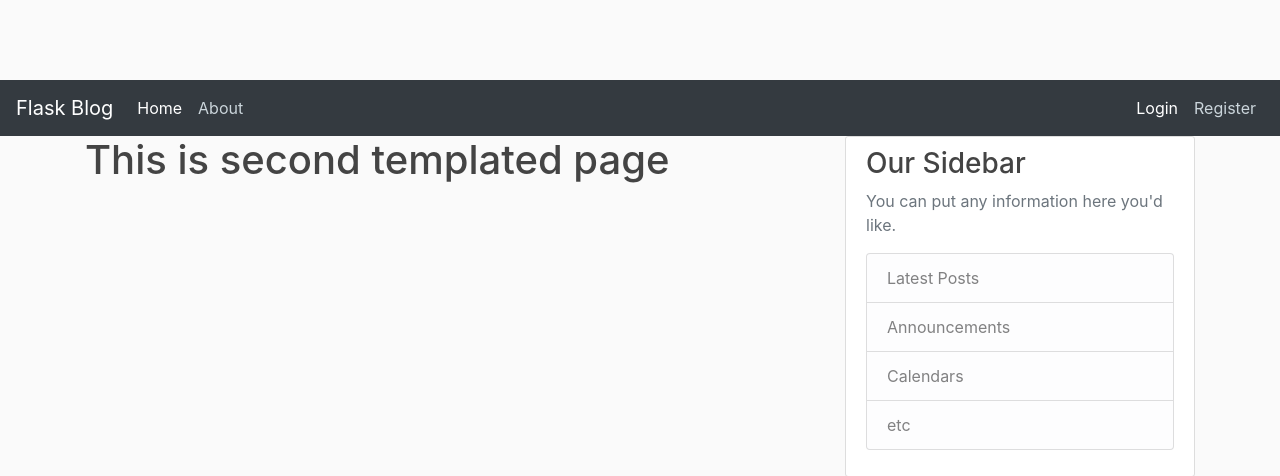
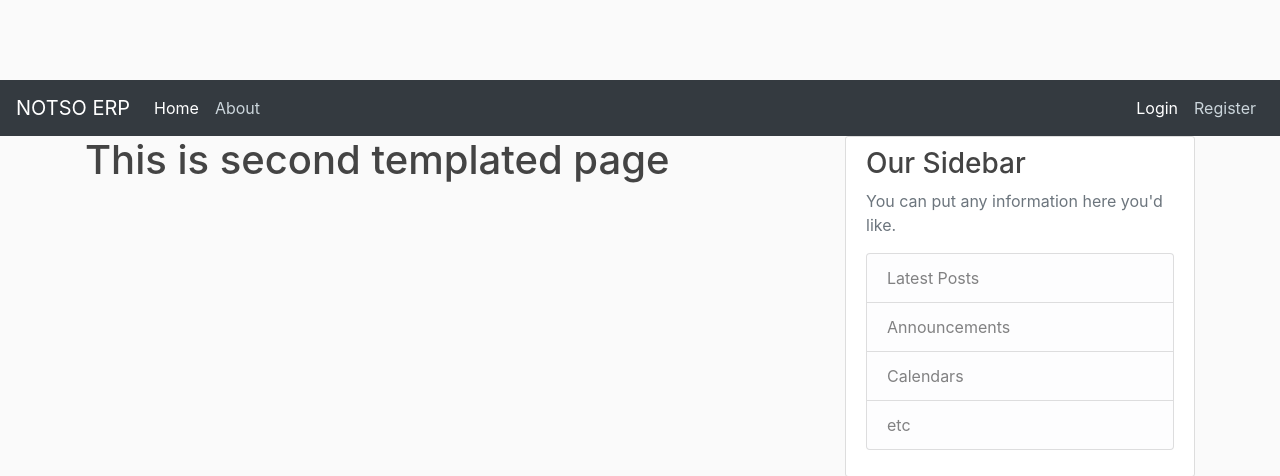
Before and after one commit to notsovitalik/flask_tutorial, a Flask app: page / in a window 1280 px wide. Shown: the top 476 px of the page. Run offline with Flask 2, Linux system fonts and the light colour scheme; some libraries are stand-ins or nearby versions.

Commit message:
cange name

```diff
--- a/frontend/templates/layout.html
+++ b/frontend/templates/layout.html
@@ -9,17 +9,18 @@
     <link rel="stylesheet" href="https://maxcdn.bootstrapcdn.com/bootstrap/4.0.0/css/bootstrap.min.css" integrity="sha384-Gn5384xqQ1aoWXA+058RXPxPg6fy4IWvTNh0E263XmFcJlSAwiGgFAW/dAiS6JXm" crossorigin="anonymous">
     <link rel="stylesheet" type="text/css" href="{{ url_for('static', filename='main.css') }}">
 
+    <!-- titile of page -->
     {% if title %}
-        <title>Flask Blog - {{ title }}</title>
+        <title>{{ title }}</title>
     {% else %}
-        <title>Flask Blog</title>
+        <title>notsoerp</title>
     {% endif %}
 
 </head>
 <body>
     <header class="site-header">
       <nav class="navbar navbar-expand-md navbar-dark bg-dark">
-          <a class="navbar-brand" href="#">Flask Blog</a>
+          <a class="navbar-brand" href="#">NOTSO ERP</a>
           <button class="navbar-toggler" type="button" data-toggle="collapse" data-target="#navbarSupportedContent"
             aria- controls="navbarSupportedContent" aria-expanded="false" aria-label="Toggle navigation">
             <span class="navbar-toggler-icon"></span>
```
